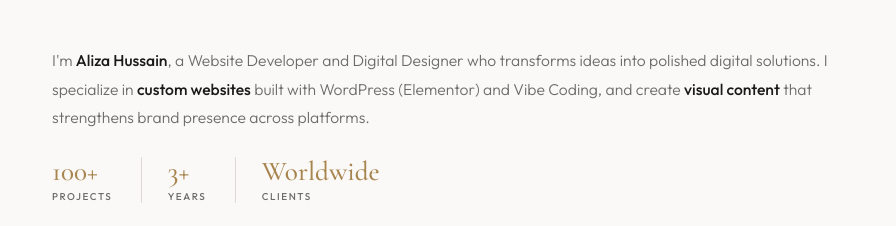
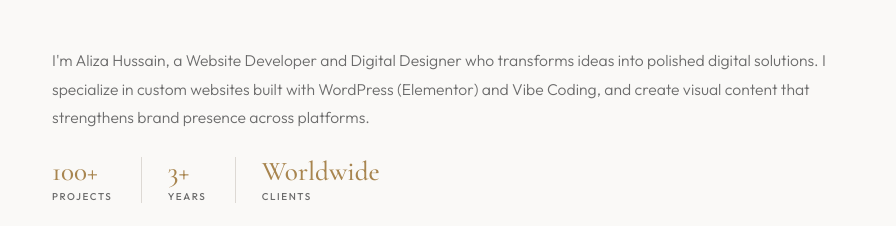
Before and after one commit to ializahussain/portfolio, a plain HTML site: page index.html in a window 1280 px wide. Shown: the part 1046-1272 px from the top of the page, 384-1280 px from the left. Drawn offline with nearby package versions, Linux system fonts and the light colour scheme; animation ran at ten frames a second.

Commit message:
Update index.html

```diff
--- a/index.html
+++ b/index.html
@@ -218,7 +218,7 @@ footer{padding:2rem 2rem;display:flex;align-items:center;justify-content:space-b
             <div class="ab-grid">
                 <div class="ab-img rv l"><img src="https://z-cdn-media.chatglm.cn/files/fd522f52-4177-4104-bdd7-dc39ae13a5fd.jpeg?auth_key=1882750695-c6e45328144f49abaaabcbd4da840ae3-0-81455027014c783971d2a06519866082" alt="Aliza Hussain" loading="eager"></div>
                 <div class="ab-info rv r">
-                    <div class="ab-text">I'm <strong>Aliza Hussain</strong>, a Website Developer and Digital Designer who transforms ideas into polished digital solutions. I specialize in <strong>custom websites</strong> built with WordPress (Elementor) and Vibe Coding, and create <strong>visual content</strong> that strengthens brand presence across platforms.</div>
+                    <div class="ab-text">I'm Aliza Hussain, a Website Developer and Digital Designer who transforms ideas into polished digital solutions. I specialize in custom websites built with WordPress (Elementor) and Vibe Coding, and create visual content that strengthens brand presence across platforms.</div>
                     <div class="ab-stats">
                         <div class="ab-stat"><div class="ab-stat-num">100+</div><div class="ab-stat-label">Projects</div></div>
                         <div class="ab-stat"><div class="ab-stat-num">3+</div><div class="ab-stat-label">Years</div></div>
```
